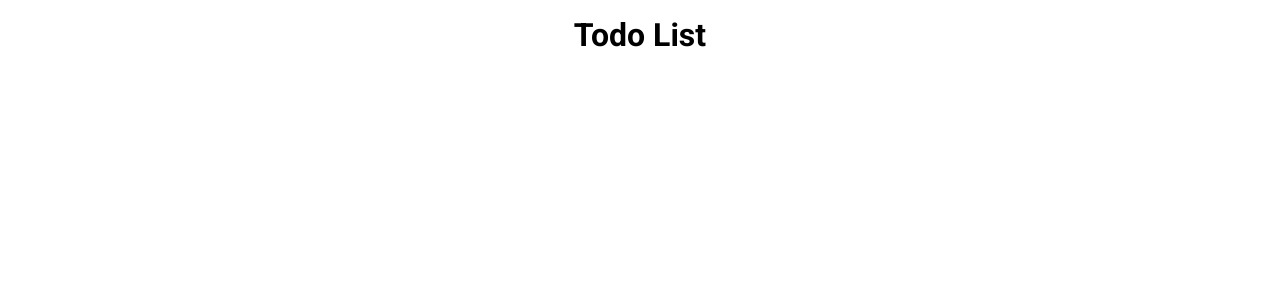
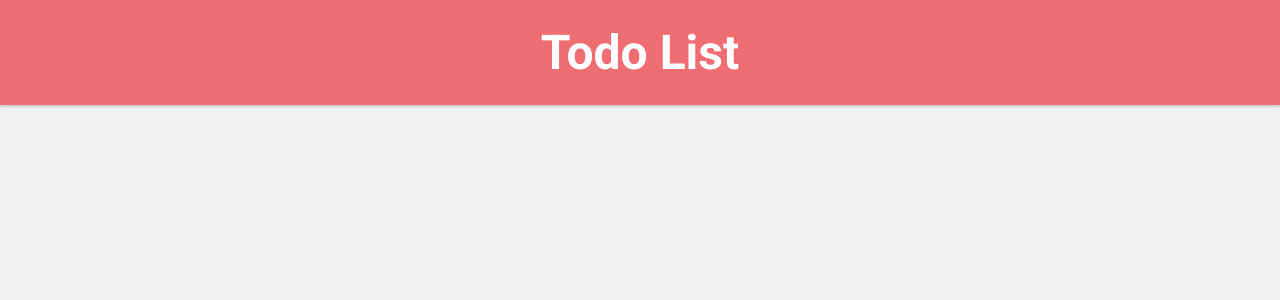
Before and after one commit to niftytyro/Todo-App-with-React, a React (Create React App) app: page / in a window 1280 px wide. Shown: the top 300 px of the page. Built offline with nearby package versions, Linux system fonts and the light colour scheme.

Commit message:
header component complete

```diff
--- a/src/App.css
+++ b/src/App.css
@@ -1,11 +1,7 @@
 .App {
   text-align: center;
-}
-
-.App-header {
-  margin: 1rem;
-  font-size: 2rem;
-  font-weight: 700;
+  background: #f0f0f0;
+  height: 100vh;
 }
 
 .todo-container {
--- a/src/Components/Header Component.js
+++ b/src/Components/Header Component.js
@@ -1,4 +1,5 @@
-import React, { Component } from "react";
+import React from "react";
+import "./Header.css";
 
 const header = () => {
   return <div className="App-header">Todo List</div>;
--- /dev/null
+++ b/src/Components/Header.css
@@ -0,0 +1,8 @@
+div.App-header {
+  background: #ee6e73;
+  color: #ffffff;
+  padding: 1.5rem;
+  font-size: 3rem;
+  font-weight: 700;
+  box-shadow: 0 2px 2px #cccccc;
+}
--- a/src/index.css
+++ b/src/index.css
@@ -1,3 +1,13 @@
+* {
+  margin: 0;
+  padding: 0;
+}
+html,
+body {
+  margin: 0;
+  padding: 0;
+  box-sizing: border-box;
+}
 body {
   margin: 0;
   font-family: "Roboto", sans-serif;
```
